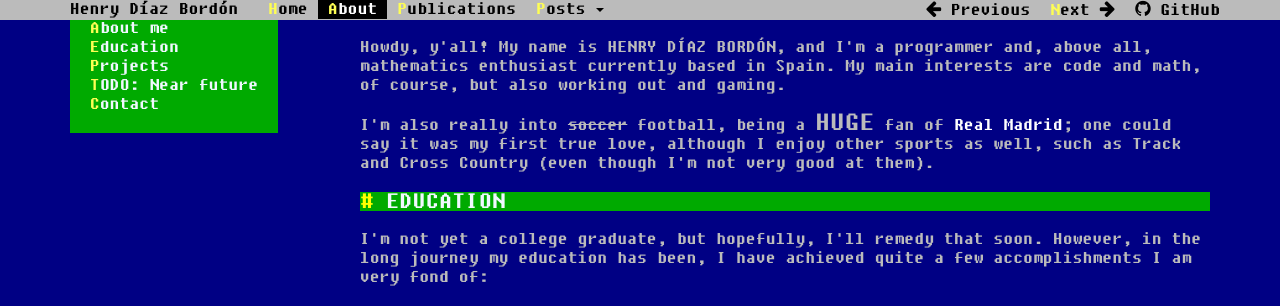
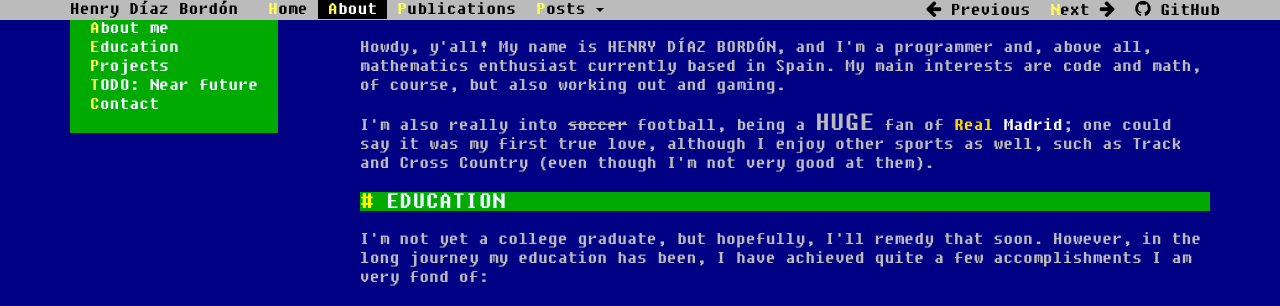
Before and after one commit to h3nry-d1az/h3nry-d1az.github.io, an MkDocs documentation site: the page built from docs/about.md, in a window 1280 px wide. Shown: the top 306 px of the page. Built offline with MkDocs 1.6.1, drawn with Linux system fonts in a browser that asks for light colours.

Commit message:
changed 'Real Madrid' to gold & white

```diff
--- a/docs/about.md
+++ b/docs/about.md
@@ -2,7 +2,7 @@
 
 Howdy, y'all! My name is **Henry Díaz Bordón**, and I'm a programmer and, above all, mathematics enthusiast currently based in Spain. My main interests are code and math, of course, but also working out and gaming.
 
-I'm also really into <span style="text-decoration: line-through;">soccer</span> football, being a <span style="font-size: 150%;">HUGE</span> fan of <span style="color: white;">Real Madrid</span>; one could say it was my first true love, although I enjoy other sports as well, such as Track and Cross Country (even though I'm not very good at them).
+I'm also really into <span style="text-decoration: line-through;">soccer</span> football, being a <span style="font-size: 150%;">HUGE</span> fan of <span style="color: gold;">Real</span> <span style="color: white;">Madrid</span>; one could say it was my first true love, although I enjoy other sports as well, such as Track and Cross Country (even though I'm not very good at them).
 
 # Education
 I'm not yet a college graduate, but hopefully, I'll remedy that soon. However, in the long journey my education has been, I have achieved quite a few accomplishments I am very fond of:
```
